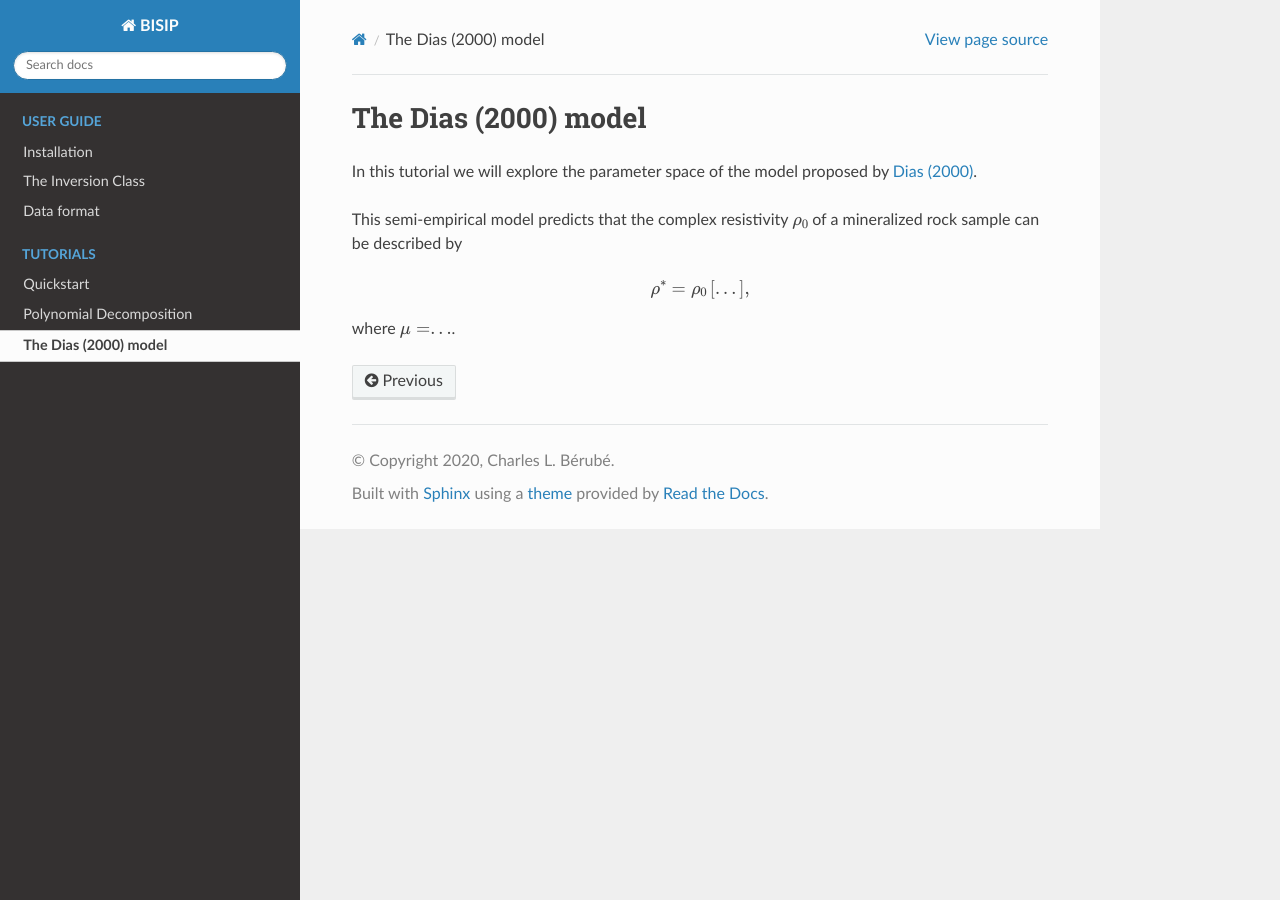
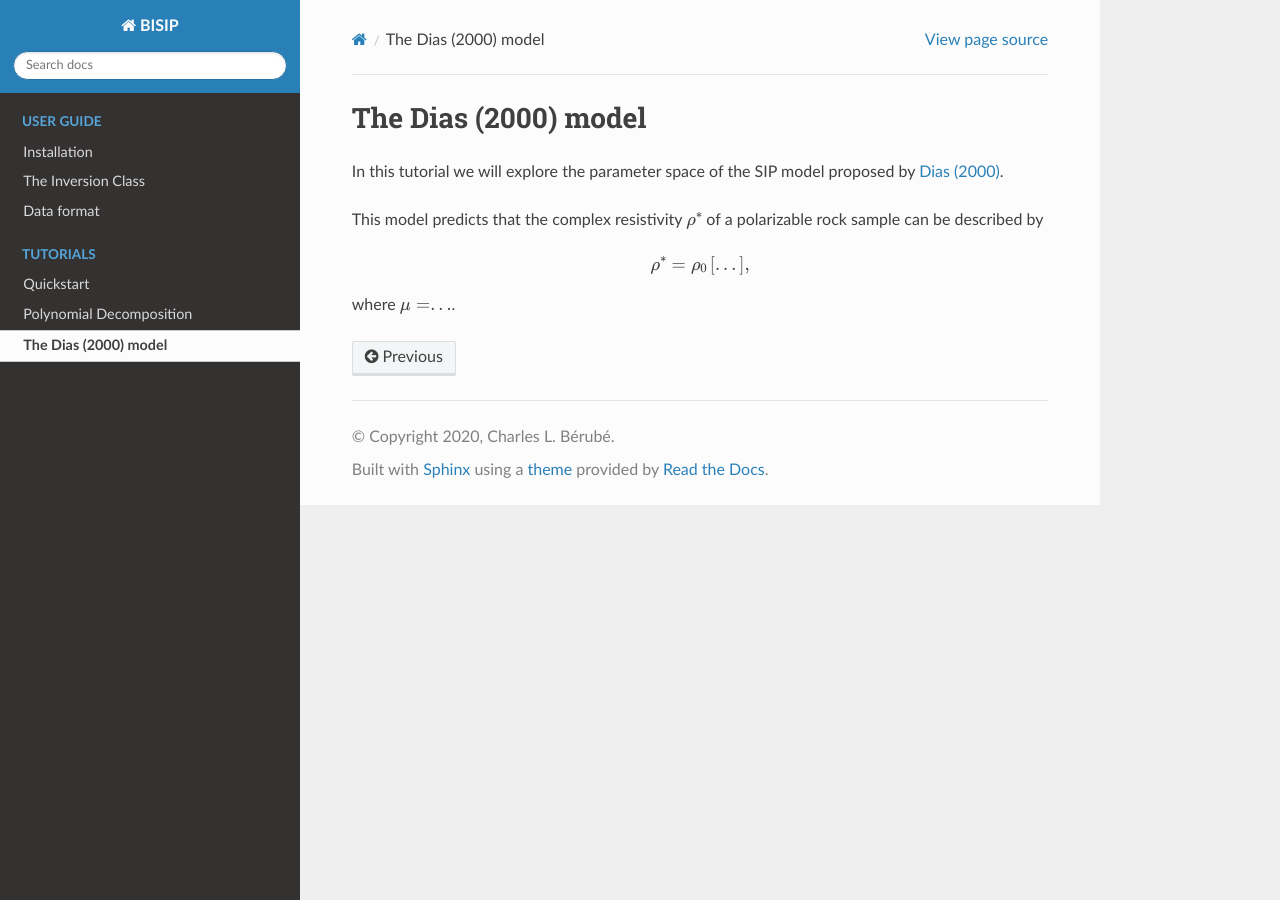
Before and after one commit to clberube/bisip2, a Sphinx documentation site: the page built from docs/tutorials/dias.rst, in a window 1280 px wide. Built offline with Sphinx 7.4.7 and the Read the Docs theme 2.0.0, drawn with Linux system fonts in a browser that asks for light colours.

Commit message:
Update dos

```diff
--- a/docs/tutorials/dias.rst
+++ b/docs/tutorials/dias.rst
@@ -3,11 +3,11 @@
 The Dias (2000) model
 =====================
 
-In this tutorial we will explore the parameter space of the model proposed by
+In this tutorial we will explore the parameter space of the SIP model proposed by
 `Dias (2000) <https://library.seg.org/doi/10.1190/1.1444738>`_.
 
-This semi-empirical model predicts that the complex resistivity :math:`\rho_0`
-of a mineralized rock sample can be described by
+This model predicts that the complex resistivity :math:`\rho^*`
+of a polarizable rock sample can be described by
 
 .. math::
   \rho^* = \rho_0 \left[ ... \right],
--- a/docs/tutorials/quickstart.rst
+++ b/docs/tutorials/quickstart.rst
@@ -11,7 +11,7 @@ the :ref:`Decomposition` tutorial.
 Running your first inversion
 ----------------------------
 
-To perform Inversion of a SIP data file, you would use the following approach:
+To perform inversion of a SIP data file, you would use the following approach:
 
     - Import the base :code:`Polynomial Decomposition` model.
     - Pass :code:`filepath` to instantiate the model with a specific data file.
```
Also changed, not shown: other parts of docs/tutorials/quickstart.rst (+1 -1 lines).
